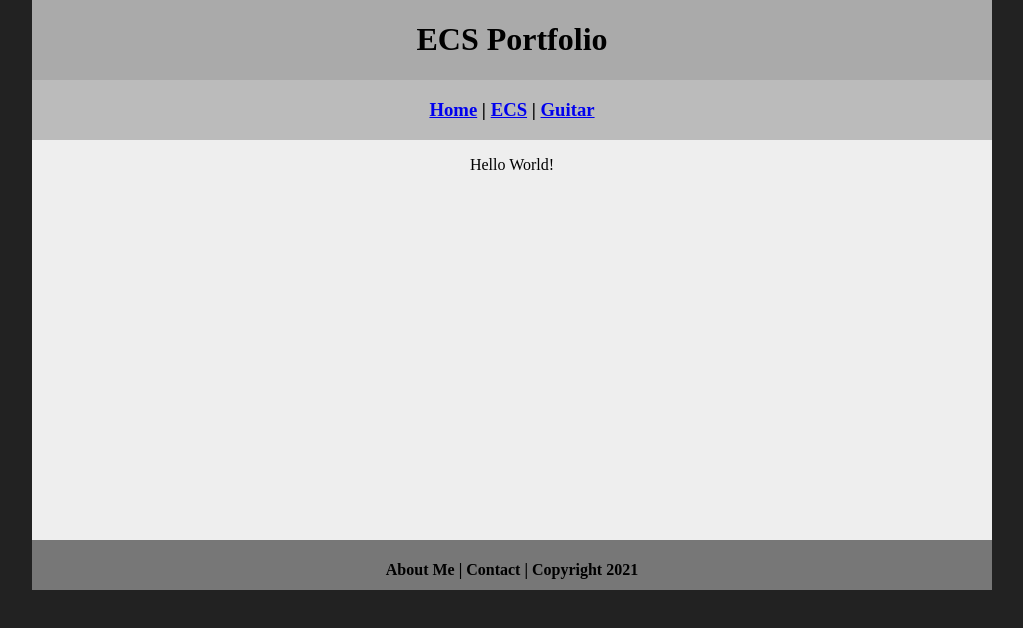
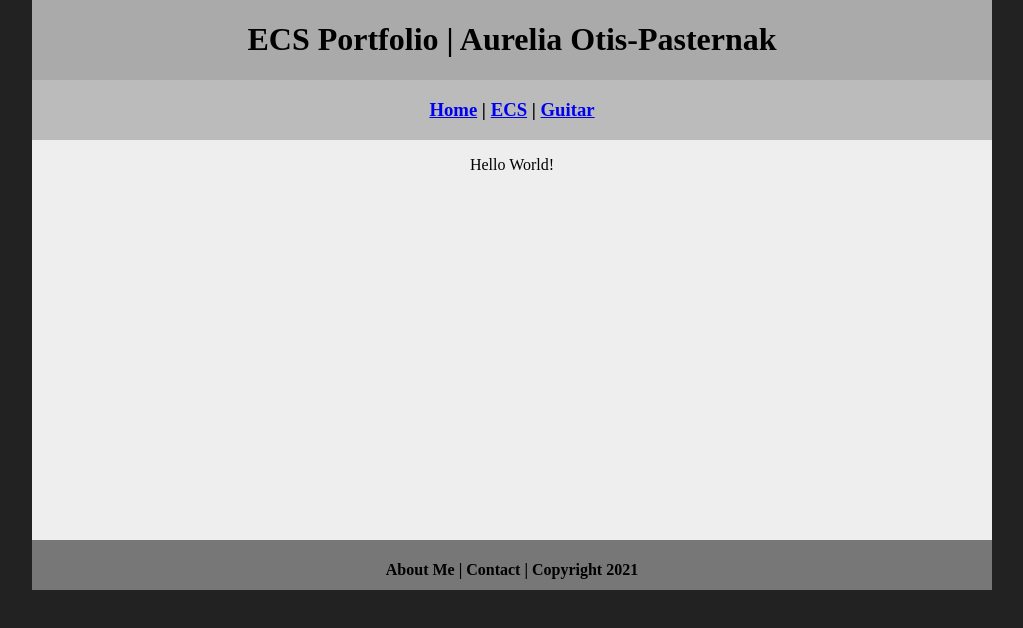
Before and after one commit to aureliaotispasternak/escportfolio, a plain HTML site: page guitar/index.html in a window 1280 px wide. Shown: the whole page, without its empty margins (128-1151 px from the left). Drawn offline with Linux system fonts and the light colour scheme.

Commit message:
Update index.html

```diff
--- a/guitar/index.html
+++ b/guitar/index.html
@@ -9,7 +9,7 @@
    <body>
       <div class="container">
          <div class="header">
-            <h1>ECS Portfolio</h1>
+            <h1>ECS Portfolio | Aurelia Otis-Pasternak</h1>
          </div>
          <div class="nav">
             <h3><a href="../home/index.html">Home</a> | <a href="../ecs/index.html">ECS</a> | <a href="index.html">Guitar</a></h3>
```
